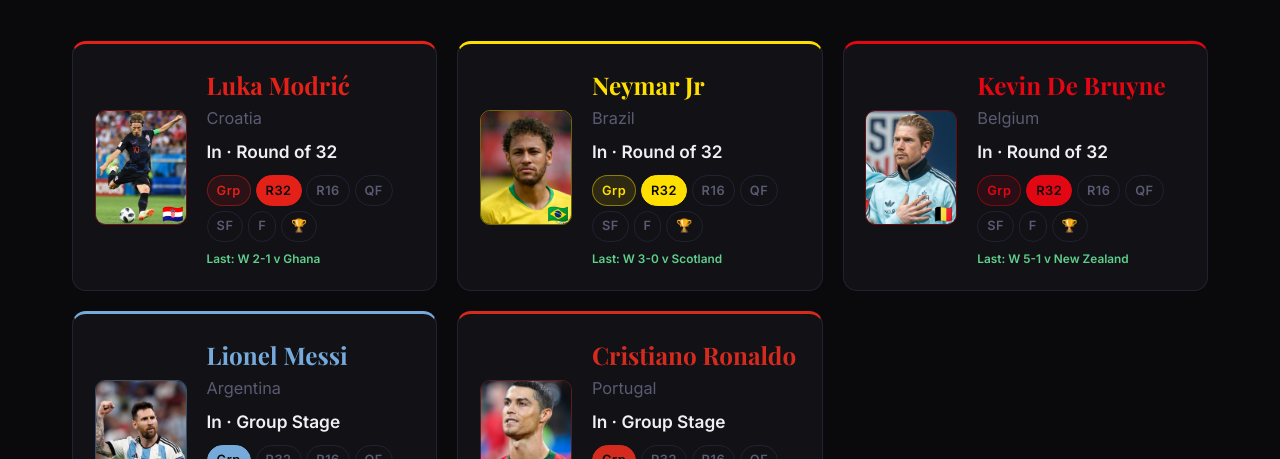
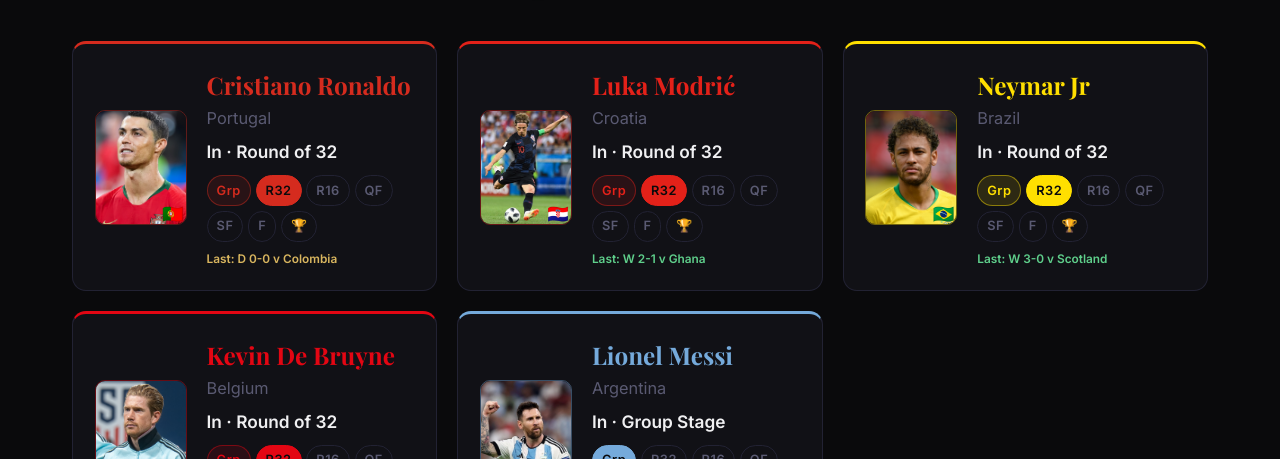
Before and after one commit to sportslegacy/finalchapter, a Next.js app: page /status in a window 1280 px wide. Shown: the part 341-800 px from the top of the page. Built offline with nearby package versions, Linux system fonts and the light colour scheme; no server answers; a web font is replaced by a local one.

Commit message:
result: auto-update legend match result(s)

```diff
--- a/data/autoUpdate.js
+++ b/data/autoUpdate.js
@@ -1 +1 @@
-export const autoUpdate = { updatedAt: "2026-06-27T23:03:41.000Z" };
+export const autoUpdate = { updatedAt: "2026-06-28T01:34:49.000Z" };
--- a/data/players.js
+++ b/data/players.js
@@ -214,14 +214,14 @@ export const players = [
     worldCupApps: 22,
     wc2026: {
       group: "K",
-      status: { stage: "group", alive: true, note: "Brace in a 5-0 rout of Uzbekistan — Ronaldo becomes the first man to score at six World Cups; Portugal top Group K. Next: Colombia, Jun 27" },
+      status: { stage: "r32", alive: true, note: "Goalless draw with Colombia — Portugal finish 2nd in Group K and into the Round of 32 (Jun 28+)" },
       groupTeams: ["Portugal", "DR Congo", "Uzbekistan", "Colombia"],
       groupTable: {
-        asOf: "Jun 23",
+        asOf: "Jun 28",
         teams: [
-          { name: "Portugal", played: 2, points: 4 },
-          { name: "Colombia", played: 1, points: 3 },
-          { name: "DR Congo", played: 1, points: 1 },
+          { name: "Colombia", played: 3, points: 7 },
+          { name: "Portugal", played: 3, points: 5 },
+          { name: "DR Congo", played: 2, points: 1 },
           { name: "Uzbekistan", played: 2, points: 0 },
         ],
       },
@@ -251,6 +251,7 @@ export const players = [
           kickoffUtc: "2026-06-27T23:30:00.000Z",
           venue: "Hard Rock Stadium",
           city: "Miami, FL",
+          result: { outcome: "D", score: "0-0", scorers: "Goalless draw · Ronaldo held scoreless" },
         },
       ],
       storyline:
```
